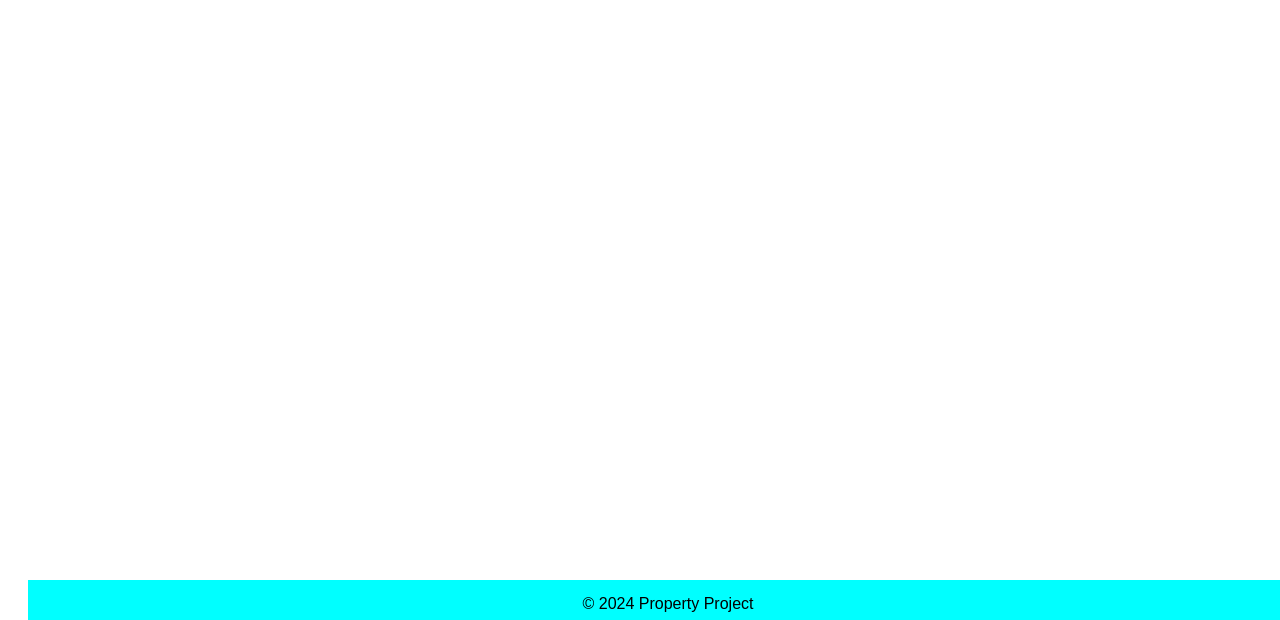
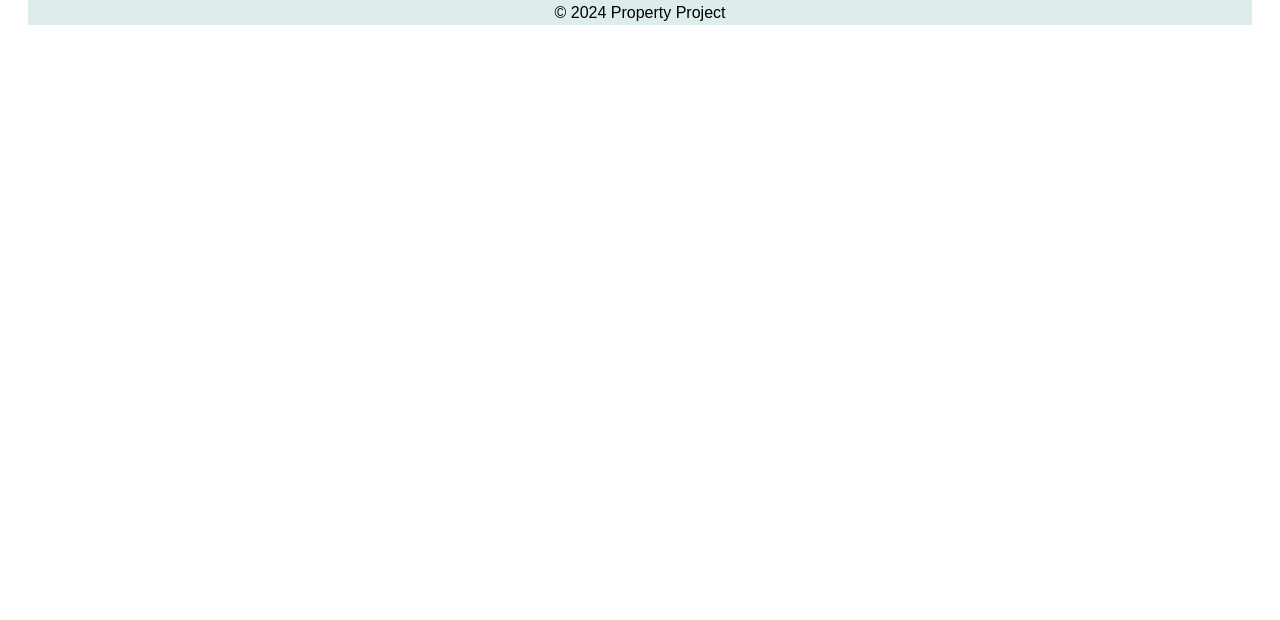
Before and after one commit to bishworup002/Django_With_Ollama, a Django app: template properties/templates/base.html in a window 1280 px wide. Shown: the part 180-800 px from the top of the page. Run offline with Django 5.2, Linux system fonts and the light colour scheme; the template is opened without the code that fills it, so the values that code supplies are empty.

Commit message:
"Fixed the error following the previous feedback."

```diff
--- a/properties/management/commands/generate_descriptions.py
+++ b/properties/management/commands/generate_descriptions.py
@@ -92,8 +92,8 @@ class Command(BaseCommand):
                 model="gemma2:2b", messages=[{"role": "user", "content": prompt}]
             )
 
-            # Log the full response for inspection
-            self.stdout.write(self.style.NOTICE(f"Response Data: {response}"))
+            # # Log the full response for inspection
+            # self.stdout.write(self.style.NOTICE(f"Response Data: {response}"))
 
             # Check and extract the generated content from the response
             if "message" in response and "content" in response["message"]:
--- a/properties/templates/base.html
+++ b/properties/templates/base.html
@@ -23,8 +23,8 @@
         {% block content %}
         {% endblock %}
     </main>
-    <footer style="position: fixed; top:95%; width: 100%; z-index: 10;">
-        <div style="text-align: center; background-color: aqua; height: 3rem; display: flex; justify-content: center; align-items: center;">
+    <footer style=" width: 100%; ">
+        <div style="text-align: center; background-color: rgb(223, 236, 236);  display: flex; justify-content: center; align-items: center;">
 
             <div style="opacity: 100%;">&copy; 2024 Property Project</div>
         </div>
--- a/properties/templates/properties/property_detail.html
+++ b/properties/templates/properties/property_detail.html
@@ -6,7 +6,7 @@
 <div class="property-details">
     {% if property.images.all %}
         {% for image in property.images.all %}
-        <img src="{{ MEDIA_URL }}{{ image.image }}" alt="{{ property.title }}" style="width: 20rem; height: 20rem;">
+        <img src="{{ MEDIA_URL }}{{ image.image }}" alt="" style="width: 20rem; height: 20rem;">
         {% endfor %}
     {% else %}
     <p>No images available</p>
--- a/property_project/urls.py
+++ b/property_project/urls.py
@@ -10,4 +10,3 @@ urlpatterns = [
 
 if settings.DEBUG:
     urlpatterns += static(settings.MEDIA_URL, document_root=settings.MEDIA_ROOT)
-    print(urlpatterns)
```
Also changed, not shown: README.md, 1 other file.
